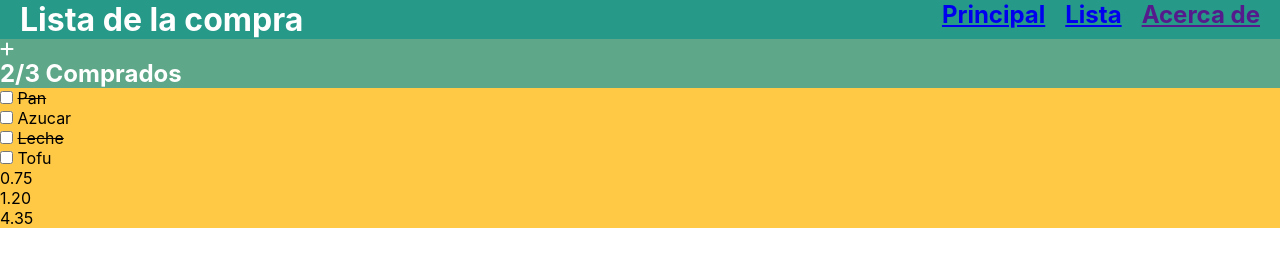
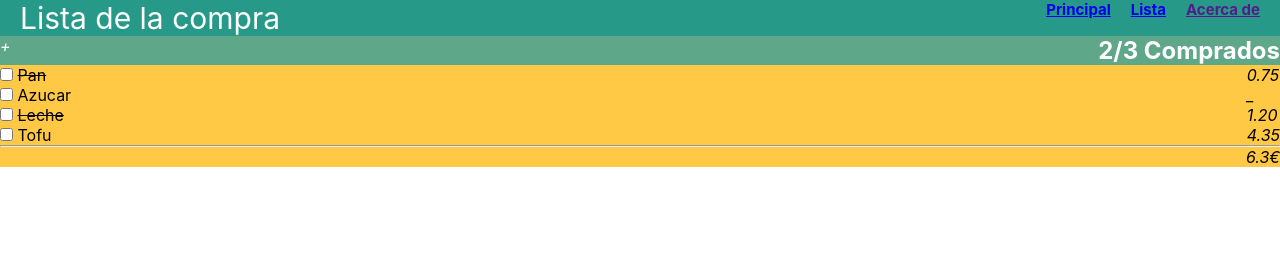
Before and after one commit to carlosdelblanco/202209-w1ch3-carlos-delblanco, a plain HTML site: page index.html in a window 1280 px wide. Drawn offline with Linux system fonts and the light colour scheme.

Commit message:
Improve menus and distribution list

```diff
--- a/index.html
+++ b/index.html
@@ -13,47 +13,61 @@
 <body>
   <header class="cabecera">
 
-    <h1>Lista de la compra</h1>
-   <div class="menu-cabecera"> <a href="index.html"><h2>Principal</h2></a>
+   <div style="font-size: 30px">Lista de la compra</div>
+   <div style="font-size: 10px" class="menu-cabecera">
+    <a href="index.html"><h2>Principal</h2></a>
     <a href="form.html"><h2>Lista</h2></a>
     <a href=""><h2>Acerca de</h2></a>
   </div>
 
   </header>
   <section class="segundacabecera">
-    <i class="fa-solid fa-plus"></i>
-  <h2>2/3 Comprados</h2>
+    <i class="boton-mas">+</i>
+    <h2>2/3 Comprados</h2>
   </section>
-  <section class="lista">
+  <div class="lista">
     <div>
     <ol>
-      <div>
+      <li>
         <input type="checkbox" id="item1" name="item1" value="Pan">
         <label for="item1" style="text-decoration: line-through;">Pan</label>
-      </div>
-      <div>
+      </li>
+      <li>
         <input type="checkbox" id="item2" name="item2" value="Azucar">
         <label for="item1">Azucar</label>
-      </div>
-      <div>
+      </li>
+      <li>
         <input type="checkbox" id="item3" name="item3" value="Leche">
         <label for="item1" style="text-decoration: line-through;">Leche</label>
-      </div>
-      <div>
+      </li>
+      <li>
         <input type="checkbox" id="item4" name="item4" value="Tofu">
         <label for="item1">Tofu</label>
-      </div>
+      </li>
     </ol>
   </div>
-<div>
-    <ol>
-      <div>0.75</div>
-      <div></div>
-      <div>1.20</div>
-      <div>4.35</div>
-    </ol>
+  <div>
+      <ul>
+        <li>
+        <i>0.75</i>
+        </li>
+        <li>
+        <i> _</i>
+      </li>
+      <li>
+        <i>1.20</i>
+      </li>
+      <li>
+        <i>4.35</i>
+      </li>
+      </ul>
+  </div>
 </div>
-
-  </section>
+<div class="linea-vertical">
+  <hr/>
+</div>
+<div class="total-compra">
+  <i>6.3€</i>
+</div>
 </body>
 </html>
--- a/styles/style.css
+++ b/styles/style.css
@@ -19,6 +19,18 @@ html {
   padding: 0 20px;
 }
 
+.linea-vertical{
+  border-right: 1px #ff00;
+}
+
+.articulo div{
+  background-color: green;
+}
+.total-compra{
+  display: flex;
+  justify-content: flex-end;
+  background-color: #ffc845;
+}
 .menu-cabecera{
   display:flex;
 }
@@ -28,6 +40,8 @@ html {
 }
 
 .segundacabecera{
+  display:flex;
+  justify-content: space-between;
   background-color: #5FA789;
   color: white;
 }
@@ -37,7 +51,30 @@ html {
 }
 
 .lista {
+  display: flex;
+  flex-direction: row;
+  justify-content: space-between;
   background-color: #ffc845;
   margin: 0;
   padding: 0;
 }
+
+.lista div{
+  display: flex;
+
+}
+
+ul{
+  list-style-type: none;
+}
+.articulo > section[boton-anadir]{
+  background-color: green;
+}
+
+.boton-menos{
+
+}
+
+.boton-mas{
+
+}
```
Also changed, not shown: form.html (+18 -8 lines).
